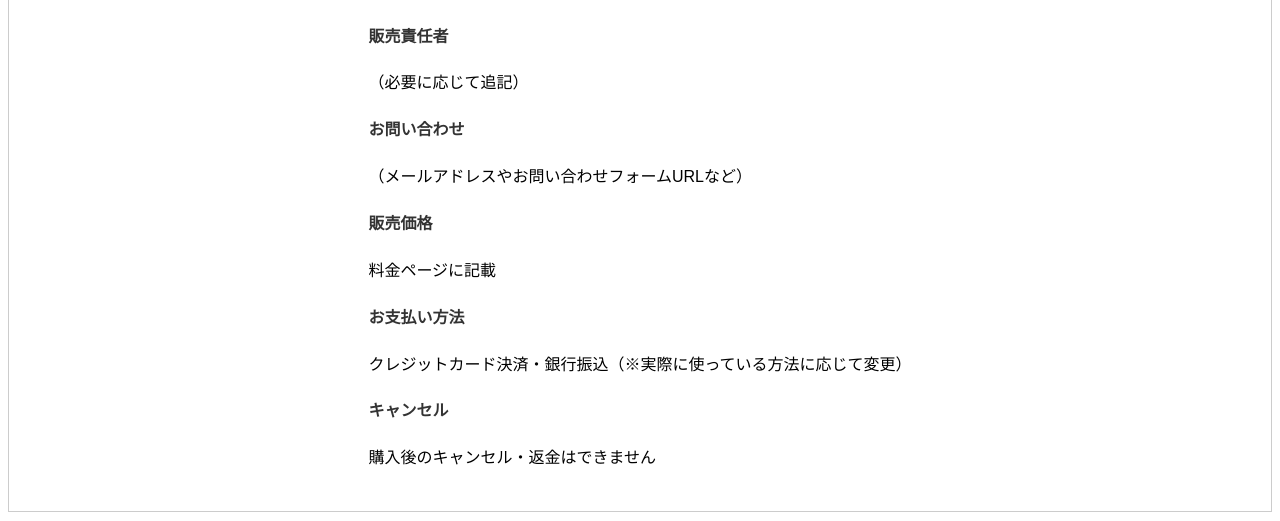
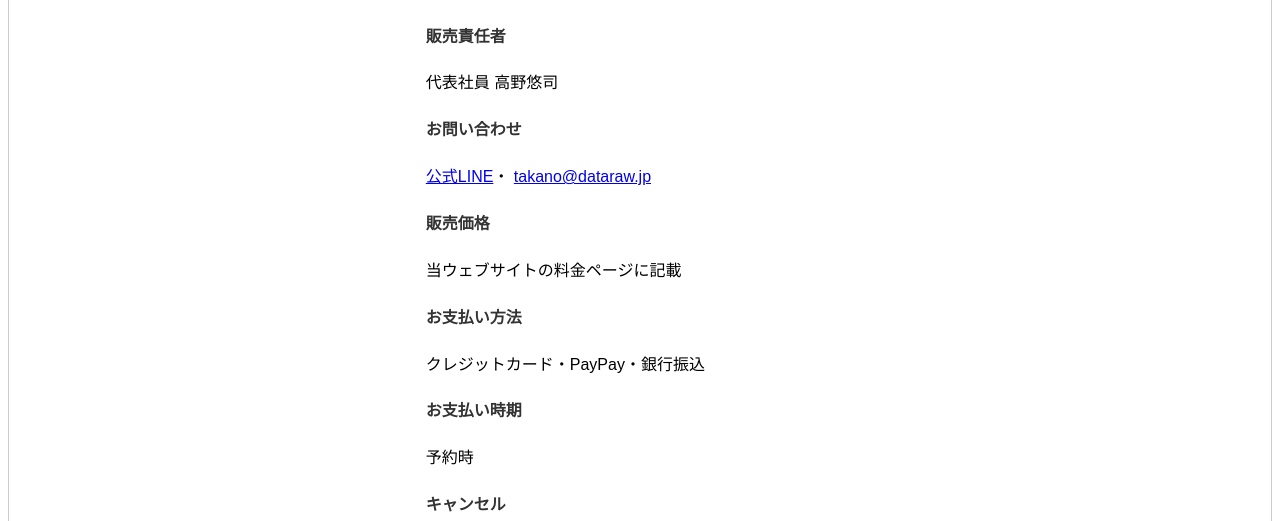
Before and after one commit to pokorinpokopoko/my-protfolio, a Vue app: page /tokusho in a window 1280 px wide. Shown: the part 300-821 px from the top of the page. Built offline with nearby package versions, Linux system fonts and the light colour scheme.

Commit message:
特商法ページ修正

```diff
--- a/src/components/TokushoPage.vue
+++ b/src/components/TokushoPage.vue
@@ -17,33 +17,31 @@
 
       <div class="item">
         <h4>販売責任者</h4>
-        <p>（必要に応じて追記）</p>
+        <p>代表社員 高野悠司</p>
       </div>
 
       <div class="item">
         <h4>お問い合わせ</h4>
-        <p>（メールアドレスやお問い合わせフォームURLなど）</p>
+        <p>
+          <a href="https://lin.ee/UblIDG8" target="_blank" rel="noopener">公式LINE</a>・
+          <a href="mailto:takano@dataraw.jp">takano@dataraw.jp</a>
+        </p>
       </div>
 
       <div class="item">
         <h4>販売価格</h4>
-        <p>料金ページに記載</p>
+        <p>当ウェブサイトの料金ページに記載</p>
       </div>
-
-      <!-- <div class="item">
-      <h2>商品代金以外の必要料金</h2>
-      <p>消費税、送料（必要に応じて）</p>
-    </div> -->
 
       <div class="item">
         <h4>お支払い方法</h4>
-        <p>クレジットカード決済・銀行振込（※実際に使っている方法に応じて変更）</p>
+        <p>クレジットカード・PayPay・銀行振込</p>
       </div>
 
-      <!-- <div class="item">
-      <h2>商品引渡時期</h2>
-      <p>決済完了後、直ちにご利用可能です</p>
-    </div> -->
+      <div class="item">
+        <h4>お支払い時期</h4>
+        <p>予約時</p>
+      </div>
 
       <div class="item">
         <h4>キャンセル</h4>
```
